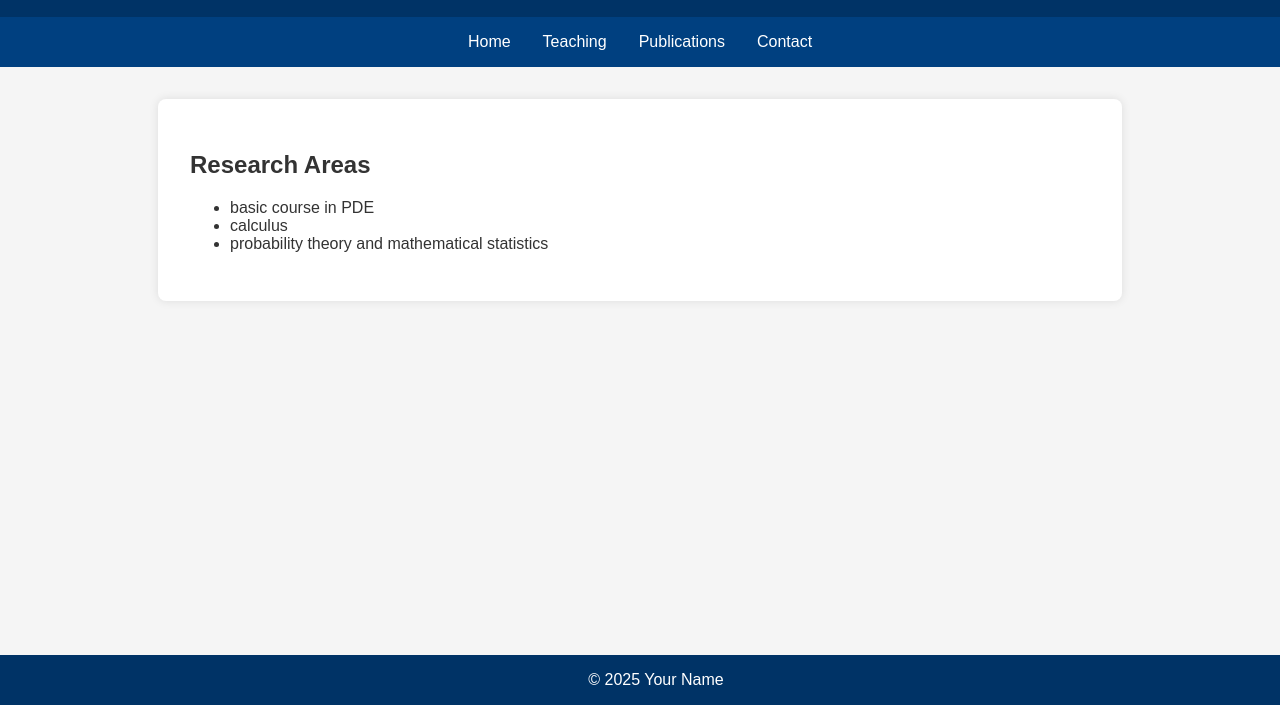
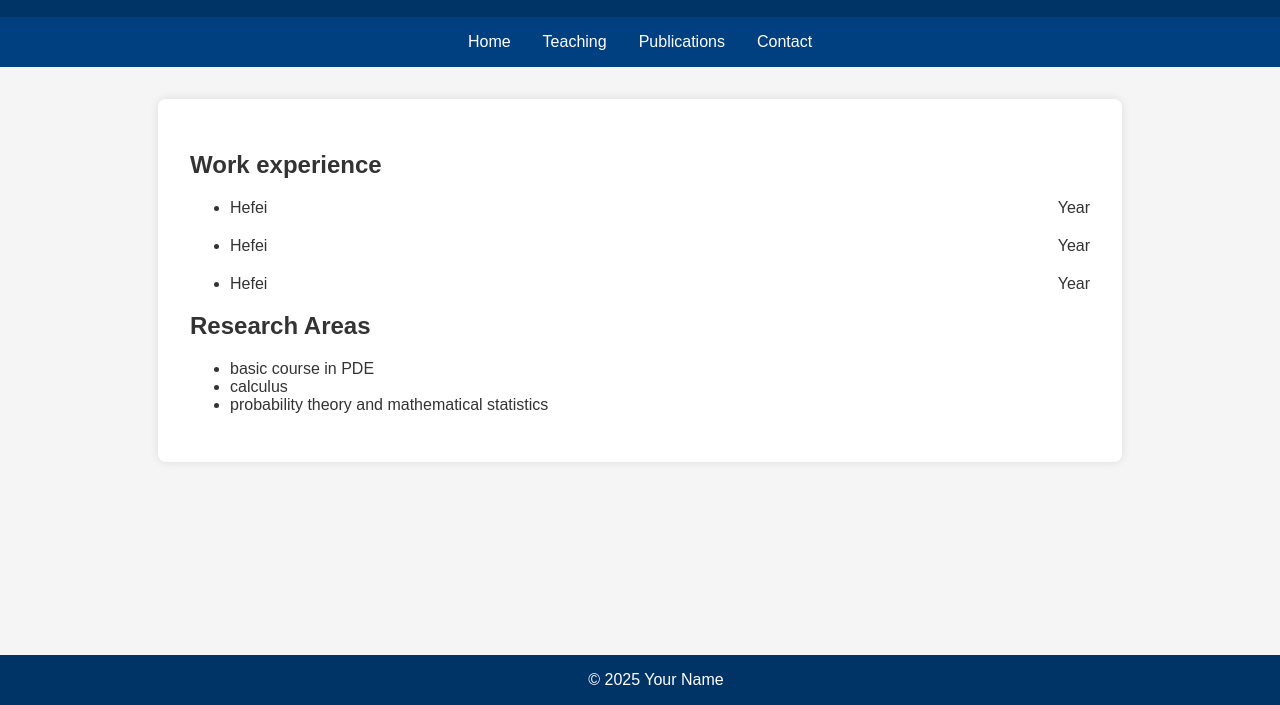
Before and after one commit to bkhuang92/bkhuang92.github.io, a plain HTML site: page teaching.html in a window 1280 px wide. Shown: the part 95-800 px from the top of the page. Drawn offline with Linux system fonts and the light colour scheme.

Commit message:
Update teaching.html

```diff
--- a/teaching.html
+++ b/teaching.html
@@ -19,6 +19,27 @@
   </nav>
 
   <main>
+    <h2>Work experience </h2>
+    <ul>
+      <li>
+        <div>
+          <span style="float:left;">Hefei</span>
+          <span style="float:right;">Year</span>
+        </div>
+      </li>
+      <li>
+        <div>
+          <span style="float:left;">Hefei</span>
+          <span style="float:right;">Year</span>
+        </div>
+      </li>
+      <li>
+        <div>
+          <span style="float:left;">Hefei</span>
+          <span style="float:right;">Year</span>
+        </div>
+      </li>
+    </ul>
     <h2>Research Areas</h2>
     <ul>
       <li> basic course in PDE</li>
```
